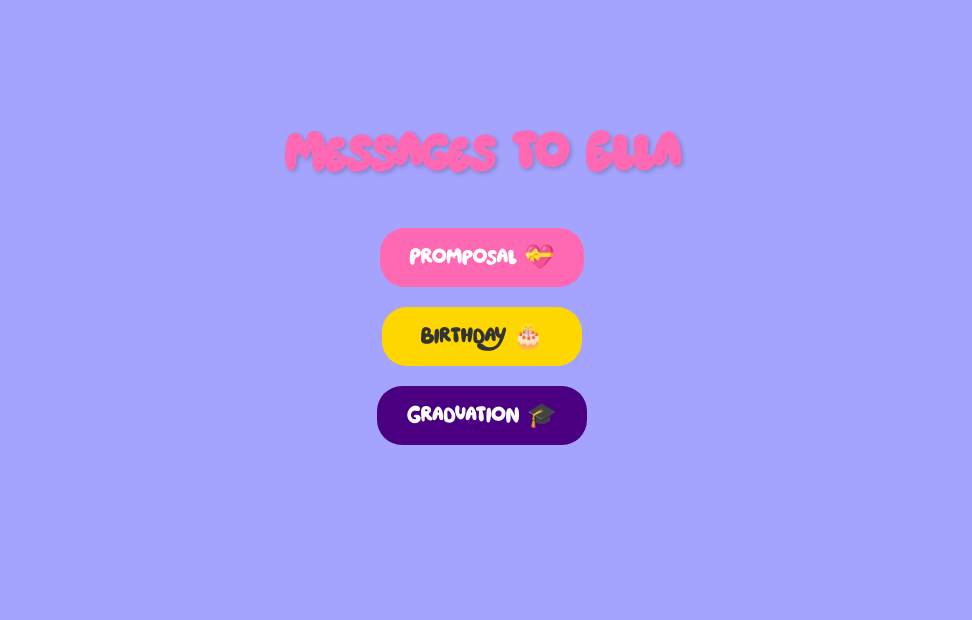
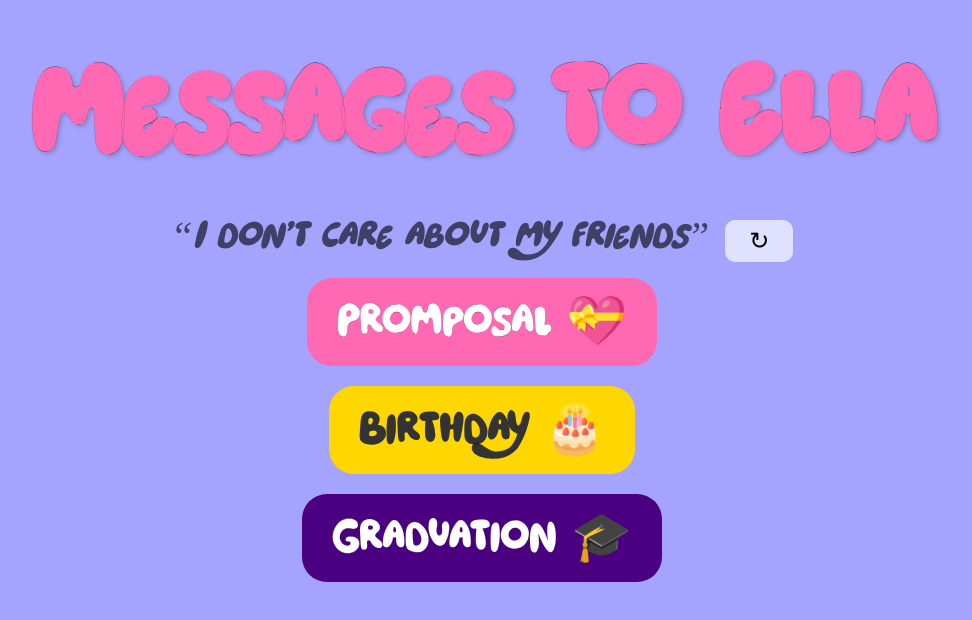
Before and after one commit to nchalla3/promposal, a React (Create React App) app: page / in a window 1280 px wide. Shown: the part 152-772 px from the top of the page, without its empty margins (158-1130 px from the left). Built offline with nearby package versions, Linux system fonts and the light colour scheme.

Commit message:
added quotes feature!! and made the buttons bigger and format nicer

```diff
--- a/src/App.css
+++ b/src/App.css
@@ -277,11 +277,14 @@
 }
 
 .messages-header {
-  font-size: 3.5rem;
+  font-size: 8rem;
   color: #ff69b4;
   text-shadow: 2px 2px 4px rgba(0, 0, 0, 0.2);
-  margin-bottom: 40px;
+  margin-bottom: 20px;
   text-align: center;
+  -webkit-text-stroke: 0.1px black;
+  position: relative;
+  top: 2vh;
 }
 
 .messages-buttons {
@@ -289,11 +292,13 @@
   flex-direction: column;
   gap: 20px;
   align-items: center;
+  -webkit-text-stroke: 0.1px black;
+
 }
 
 .message-button {
   padding: 15px 30px;
-  font-size: 1.5rem;
+  font-size: 3rem;
   border: none;
   border-radius: 25px;
   cursor: pointer;
--- a/src/components/Messages.js
+++ b/src/components/Messages.js
@@ -1,9 +1,60 @@
-import React from 'react';
+import React, { useState, useEffect } from 'react';
 
 const Messages = ({ onPromposalClick, onBirthdayClick, onGraduationClick }) => {
+  const [quotes, setQuotes] = useState([]);
+  const [quote, setQuote] = useState('');
+
+  useEffect(() => {
+    const loadQuotes = async () => {
+      try {
+        // Read the quotes directly from the src/misc folder
+        const response = await fetch(process.env.PUBLIC_URL + '/misc/quotes.csv');
+        const text = await response.text();
+
+        // Parse CSV properly
+        const lines = text.split('\n')
+          .filter(line => line.trim().length > 0); // Remove empty lines
+
+        // Remove header and parse quotes
+        const parsedQuotes = lines.slice(1)
+          .map(line => {
+            const quote = line.split(',')[0].trim();
+            // Remove any surrounding quotes
+            return quote.replace(/^["']|["']$/g, '');
+          })
+          .filter(quote => quote && quote.length > 0); // Remove empty quotes
+
+        setQuotes(parsedQuotes);
+        // Set initial random quote
+        const initialQuote = parsedQuotes[Math.floor(Math.random() * parsedQuotes.length)];
+        setQuote(initialQuote || '');
+      } catch (error) {
+        console.error('Error loading quotes:', error);
+        setQuotes([]); // Set empty array on error
+      }
+    };
+
+    loadQuotes();
+  }, []);
+
+  const handleNewQuote = () => {
+    if (quotes.length === 0) return;
+    let newQuote = quote;
+    // Make sure we don't get the same quote twice in a row
+    while (newQuote === quote && quotes.length > 1) {
+      const idx = Math.floor(Math.random() * quotes.length);
+      newQuote = quotes[idx];
+    }
+    setQuote(newQuote);
+  };
+
   return (
     <div className="messages-container">
       <h1 className="messages-header">Messages to Ella</h1>
+      <div style={{ margin: '2vh 0', fontSize: '2.5rem', color: '#404066', fontFamily: 'Heyam, cursive', textAlign: 'center', minHeight: '3rem' }}>
+        <span style={{ fontStyle: 'italic', fontWeight: 500 }}>&ldquo;{quote}&rdquo;</span>
+        <button onClick={handleNewQuote} style={{ marginLeft: '1rem', fontSize: '1.5rem', borderRadius: '10px', border: 'none', background: '#e0e0ff', cursor: 'pointer', padding: '0.3em 1em' }}>↻</button>
+      </div>
       <div className="messages-buttons">
         <button className="message-button promposal" onClick={onPromposalClick}>
           Promposal 💝
```
Also changed, not shown: public/misc/quotes.csv (added), src/misc/quotes.csv (added).
